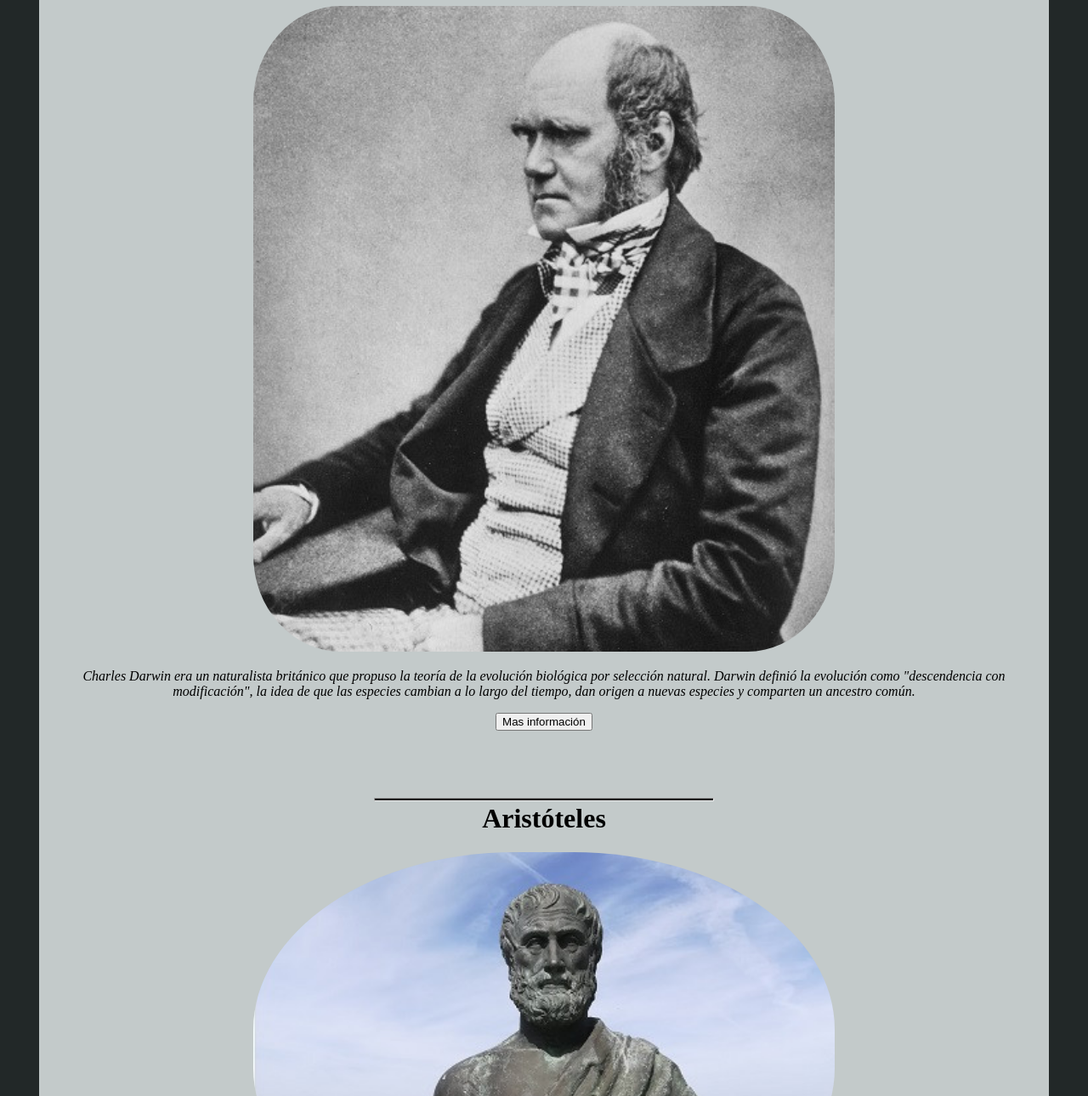
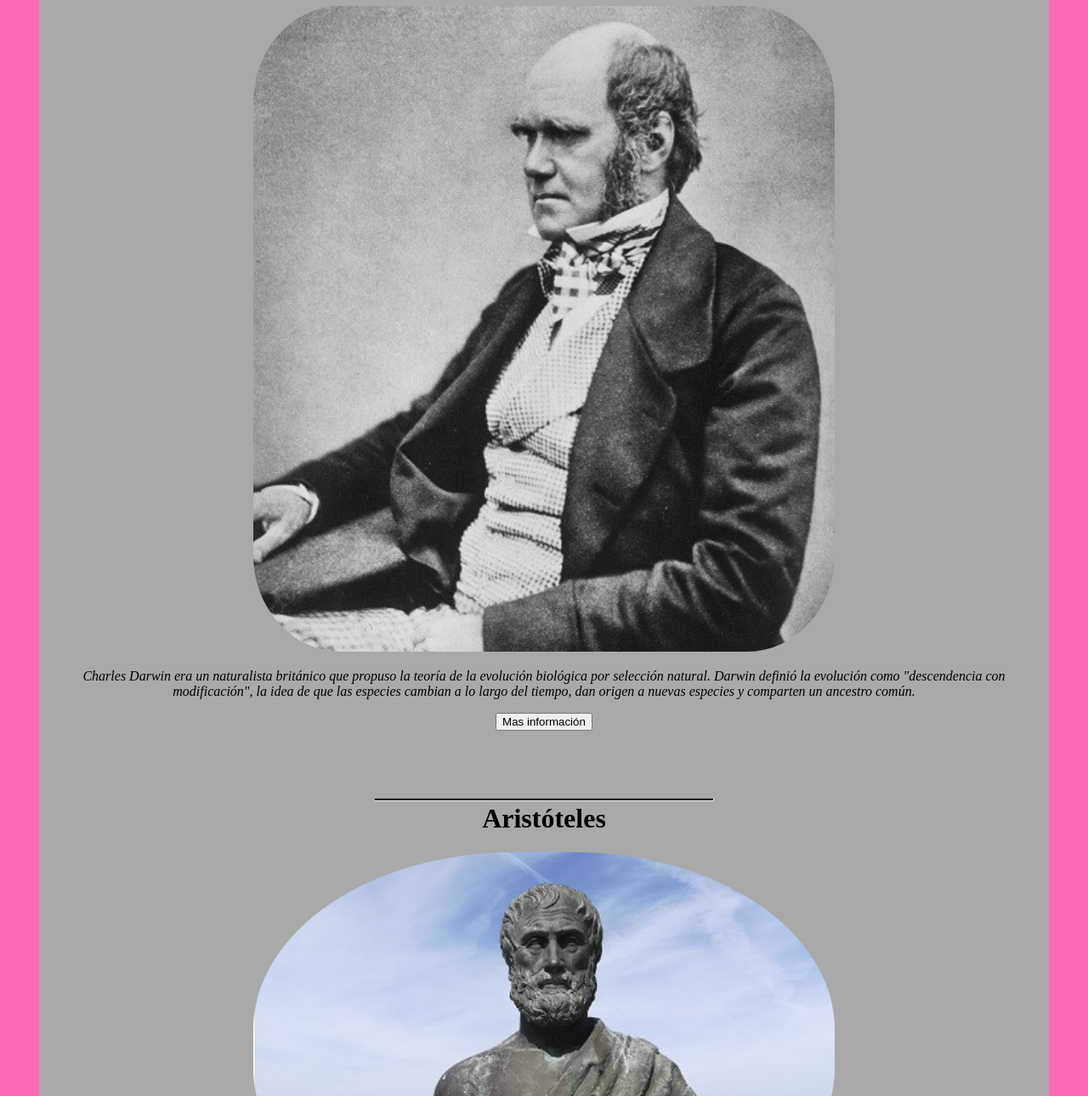
Before and after one commit to nemo2109/final-drilling-10, a plain HTML site: page index.html in a window 1280 px wide. Shown: the part 588-1878 px from the top of the page at 85% size. Drawn offline with Linux system fonts and the light colour scheme.

Commit message:
Cambios de prueba en pantalla mediana

```diff
--- a/Assets/css/estilos.css
+++ b/Assets/css/estilos.css
@@ -224,7 +224,12 @@ summary{
 }
 
 @media screen and (min-width: 700px) {
+    body{
+        background-color:hotpink;
+
+    }
+
     .principio{
-        background-color: ;
+        background-color:darkgrey;
     }
 }
```
